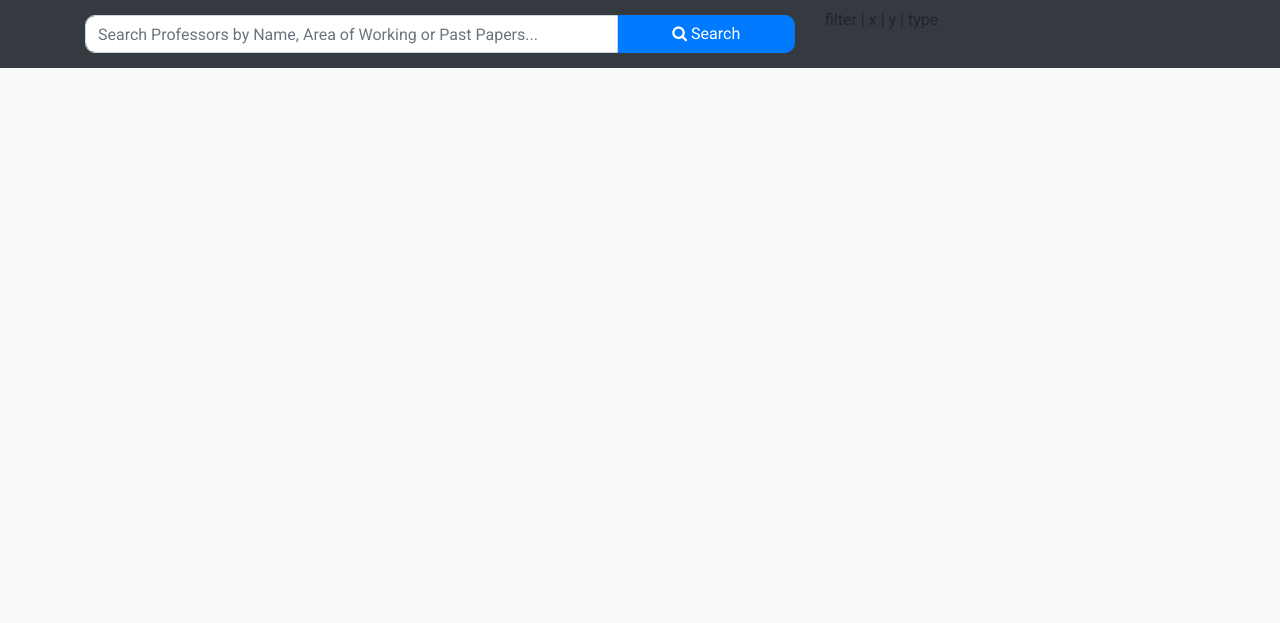
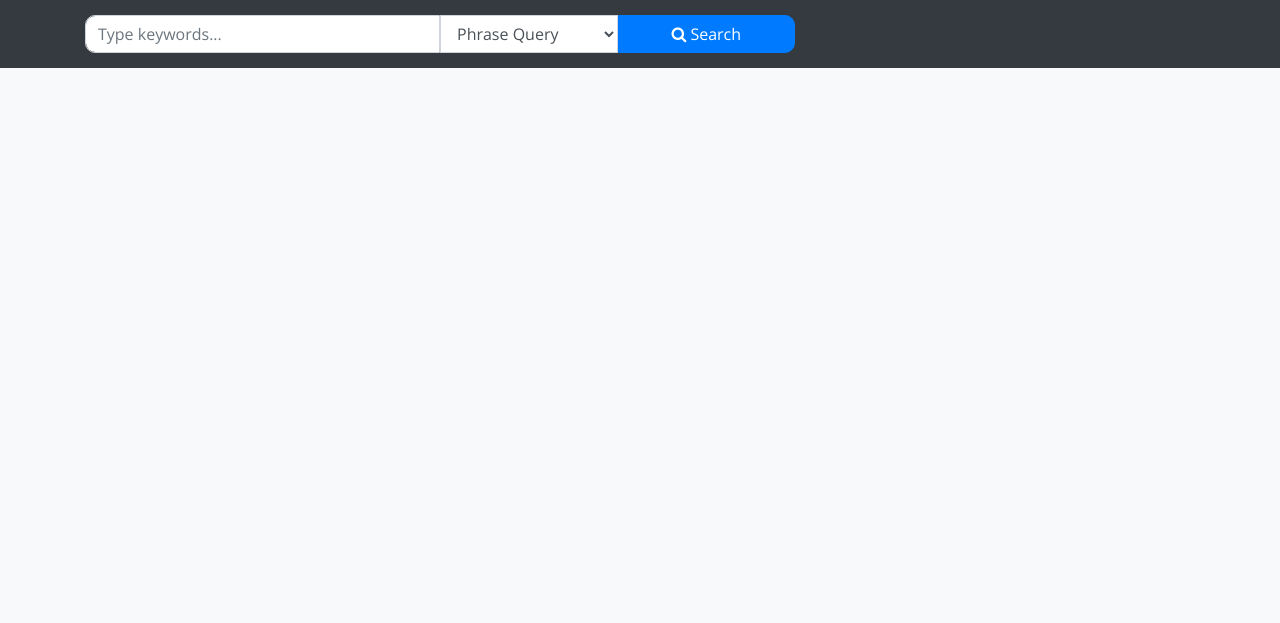
Before and after one commit to frank-chris/AcadSearch, a Flask app: page / in a window 1280 px wide. Shown: the top 623 px of the page. Run offline with Flask 2, Linux system fonts and the light colour scheme; parts of the project's set-up code (start-up, migrations or seed data) failed here and were passed over; some libraries are stand-ins or nearby versions.

Commit message:
Added different query algo to backend

```diff
--- a/indexing/build_index.py
+++ b/indexing/build_index.py
@@ -85,5 +85,5 @@ for file_index in range(file_count):
 
 print("Number of keywords - "+str(len(full_index)))
 
-with open('full_index_newx.json', 'w+',encoding='utf8') as outfile:
+with open('partial_index.json', 'w+',encoding='utf8') as outfile:
     json.dump(full_index, outfile)
--- a/querying/boolean.py
+++ b/querying/boolean.py
@@ -157,9 +157,3 @@ def phrase_retr(phrase):
             final_docs.append(final_list[0][0])
 
     return final_docs
-
-# Comment out this line if needed
-print("Write queries")
-while(True):
-    query = input()
-    print(len(boolean_retrieval(query)))
--- a/querying/parse_query.py
+++ b/querying/parse_query.py
@@ -28,6 +28,8 @@ def query_parser(query):
         if stemmed_word not in stop_words:
             parsed_query.append(stemmed_word)
 
+    print(parsed_query)
+
     return parsed_query
 
 def spell_check(query):
--- a/web_server/processing.py
+++ b/web_server/processing.py
@@ -5,6 +5,7 @@ import random
 import pandas as pd
 import time
 sys.path.append('../helper_functions/')
+sys.path.append('../querying/')
 from common_functions import get_file_index_and_prof_index, check_for_nan
 
 def make_list(initial_string):
--- a/web_server/server.py
+++ b/web_server/server.py
@@ -1,27 +1,43 @@
 import time
 from processing import read_prof_information
+from tf_idf import get_tf_idf_list
+from boolean import phrase_retr, boolean_retrieval
 from flask import Flask, render_template, request, redirect
 app = Flask(__name__)
 app.debug = True
 
-def get_doc_id_from_tf_idf(query):
-    return [i for i in range(10)]
-
 @app.route('/', methods=['GET','POST'])
 def search():
+
     start_time = time.time()
-    prof_data = []
+
+    prof_data = []   # final data to return
+
     try:
         search_query = str(request.args['query'])
     except:
         search_query = ''
 
+    try:
+        query_method = str(request.args['query_method'])
+    except:
+        query_method = 'phrase_query' # default method is phrase quer
+
     if search_query == '':
-        return render_template('index.html',prof_data=prof_data,time_taken = round(time.time() - start_time, 5), search_query = search_query)
+        return render_template('index.html',prof_data=prof_data,time_taken = round(time.time() - start_time, 5), search_query = search_query, query_method = query_method)
 
-    prof_ids = get_doc_id_from_tf_idf(search_query)
+    prof_ids = [] # to store professor ids in sorted order returned by querying algorithm and ranking
 
+    # choose between different methods
+    if query_method == 'tf_idf':
+        prof_ids = get_tf_idf_list(search_query)
+    elif query_method == 'boolean_and':
+        prof_ids = boolean_retrieval(search_query,True)
+    else:
+        prof_ids = phrase_retr(search_query)
+
+    # given professor ids, read their entire data from files
     for prof_id in prof_ids:
         prof_data.append(read_prof_information(prof_id))
 
-    return render_template('index.html',prof_data=prof_data,time_taken = round(time.time() - start_time, 5), search_query = search_query)
+    return render_template('index.html',prof_data=prof_data,time_taken = round(time.time() - start_time, 5), search_query = search_query, query_method = query_method)
--- a/web_server/templates/index.html
+++ b/web_server/templates/index.html
@@ -6,33 +6,39 @@
     <link rel="stylesheet" href="https://stackpath.bootstrapcdn.com/bootstrap/4.4.1/css/bootstrap.min.css" integrity="sha384-Vkoo8x4CGsO3+Hhxv8T/Q5PaXtkKtu6ug5TOeNV6gBiFeWPGFN9MuhOf23Q9Ifjh" crossorigin="anonymous">
     <link rel="stylesheet" href="https://cdnjs.cloudflare.com/ajax/libs/font-awesome/4.7.0/css/font-awesome.min.css">
     <link rel="preconnect" href="https://fonts.gstatic.com">
-    <link href="https://fonts.googleapis.com/css2?family=Roboto&display=swap" rel="stylesheet">
+    <link href="https://fonts.googleapis.com/css2?family=Open+Sans&display=swap" rel="stylesheet">
     <title>Search Engine</title>
     <script src="https://cdn.jsdelivr.net/npm/chart.js"></script>
   </head>
-  <body style="background-color: #F8F9FA;font-size:12pt;font-family: 'Roboto', sans-serif;">
+  <body style="background-color: #F8F9FA;font-size:12pt;font-family: 'Open Sans', sans-serif;">
+    <form class="form-inline" style="">
         <nav class="navbar fixed-top navbar-light bg-dark">
-
-        <div class="container">
+            <div class="container" style="margin-top:7px;margin-bottom:7px;">
                 <div class="row" style="width: 100%;">
                     <div class="col-md-8">
-                    <form class="form-inline" style="margin-top:7px;margin-bottom:7px;">
                             <div class="row" style="width: 100%;margin:0">
-                            <div class="col-md-9" style="padding:0">
-                                <input value="{{search_query}}" type="text" class="form-control"  style="width:100%;border-radius:10px 0px 0px 10px;" name="query" placeholder="Search Professors by Name, Area of Working or Past Papers...">
+                                <div class="col-md-6" style="padding:0">
+                                    <input value="{{search_query}}" type="text" class="form-control"  style="width:100%;border-radius:10px 0px 0px 10px;" name="query" placeholder="Type keywords...">
+                                </div>
+                                <div class="col-md-3" style="padding:0">
+                                    <select class="form-select form-control" style="width:100%;border-radius:0px 0px 0px 0px;"  name="query_method" aria-label="Default select example">
+                                        <option value="phrase_query">Phrase Query</option>
+                                        <option value="tf_idf">TF-IDF Scoring</option>
+                                        <option value="boolean_and">Boolean AND </option>
+                                      </select>
                                 </div>
                                 <div class="col-md-3" style="padding:0;">
                                     <button type="submit" class="btn btn-primary" style="width:100%;border-radius:0px 10px 10px 0px;"> <i class="fa fa-search"></i> Search</button>
                                 </div>
                             </div>
-                    </form>
                     </div>
-                <div class="col-md-4">
-                    filter | x | y | type
+                    <div class="col-md-4" style="color:#ffffff;">
+
                     </div>
                 </div>
             </div>
         </nav>
+    </form>
     <div class="container" >
         <div class="row">
             <div class="col-md-8">
@@ -47,11 +53,11 @@
 
 
 
-                <div class="list-group" >
+                <div class="list-group" id="all_profs">
 
                     {% for prof in prof_data %}
 
-                    <div class="list-group-item list-group-item-action">
+                    <div id="prof_{{loop.index0}}" class="list-group-item list-group-item-action">
                         <div class="row">
                             <div class="col-md-2">
                                 <img src="{{prof.image_url}}" style="width:100px;height:100px;border-radius: 100%;">
@@ -59,7 +65,8 @@
                             </div>
                             <div class="col-md-10">
                                 <h5 style="padding:0;margin:0;"><b>{{prof.name}}</b></h5>
-                                {{prof.affiliation}}<br>
+                                {{prof.affiliation}} | <br>
+                                Verified Email at <a href="https://{{prof.email}}">  {{prof.email}} </a><br>
 
                                 <div class="text-muted" style="font-size:10pt;">
                                     {% for topic in prof.topics_list %}
@@ -68,13 +75,13 @@
                                         {%  endif %}
                                     {% endfor %}
                                 </div>
-                                <a href="https://{{prof.email}}"> {{prof.email}} </a>
+
                             </div>
                         </div>
                         <br>
                         <center>
                             <a class="btn btn-light btn-sm" href="{{prof.homepage}}">   Homepage</a>
-                            <a class="btn btn-light btn-sm" href="https://scholar.google.com/citations?user={{prof.scholar_id}}&pagesize=100">Google Scholar Page</a>
+                            <a class="btn btn-light btn-sm" href="https://scholar.google.com/citations?user={{prof.scholar_id}}&pagesize=100"> <i class="fa fa-google"></i> Scholar Page</a>
                             <button class="btn btn-light btn-sm" onclick="load_citation_info({{loop.index0}})">   Load Citation Info  </button>
                             <button class="btn btn-light btn-sm" onclick="load_paper_info({{loop.index0}})" data-toggle="modal" data-target="#paper_info_modal">  See Papers </button>
                         </center>
@@ -87,7 +94,7 @@
 
             </div>
             <div class="col-md-4" style="width: 100%;">
-                <br><br><br>
+                <br><br><br><br>
                 <center>
 
                 <br><br>
@@ -127,6 +134,17 @@
   </body>
     {% block javascript %}
     <script>
+        var select_new_val = '{{query_method}}';
+
+        if (select_new_val == 'tf_idf') {
+            $("select").val('tf_idf');
+        } else if(select_new_val == 'boolean_and') {
+            $("select").val('boolean_and');
+        } else {
+            // default
+            $("select").val('phrase_query');
+        }
+
         var prof_data =  {{prof_data|tojson}};
 
         $('#citation_data_outer').css({opacity:'0'});
@@ -185,6 +203,8 @@
             return html;
         }
 
+
+
     </script>
     {% endblock %}
 
```
Also changed, not shown: querying/tf_idf.py (+9 -5 lines). Lines whose indentation alone changed are shown as unchanged.
